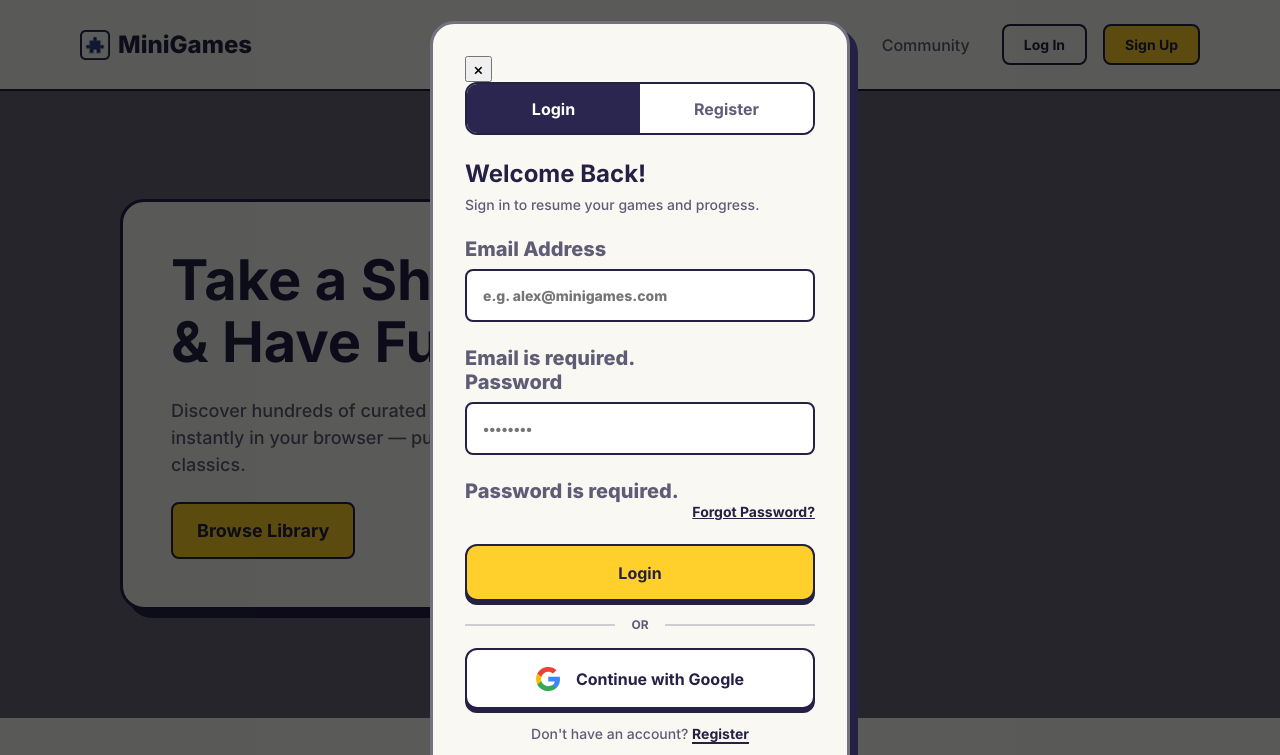
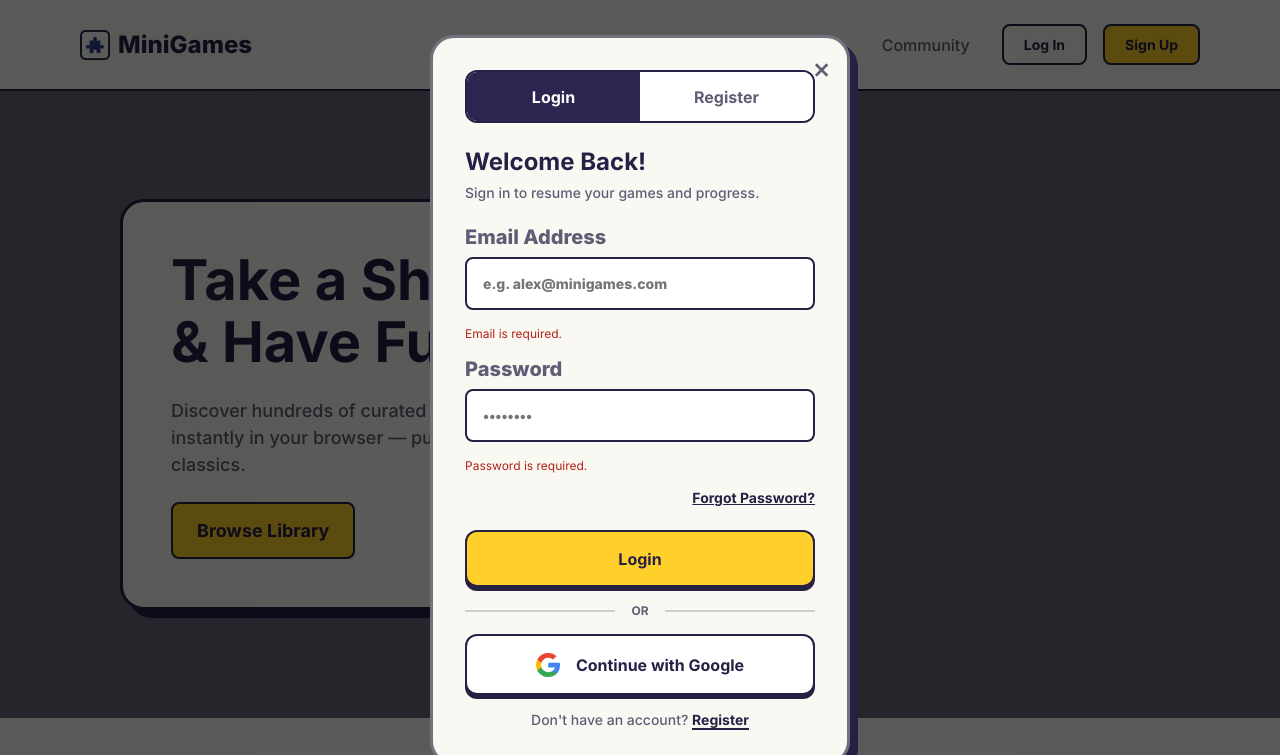
Before and after one commit to Viktoria12007/minigames, a website built with Vite: page index.html in a window 1280 px wide. Both pictures are taken after a click on the button "Log In". Shown: the top 755 px of the page. Built offline with nearby package versions, Linux system fonts and the light colour scheme; some packages are replaced by stand-ins of ours; no server answers; files whose address does not match are found by name.

Commit message:
feat: add styles for error state

```diff
--- a/src/components/auth/auth.scss
+++ b/src/components/auth/auth.scss
@@ -18,6 +18,9 @@
 }
 
 .auth {
+  .modal.is-pending &__content {
+    pointer-events: none;
+  }
   &__dialog {
     width: min(420px, 100%);
     max-height: calc(100vh - 32px);
@@ -29,6 +32,18 @@
     background-color: $bg;
     box-shadow: $level-3;
     animation: dialog-in 0.3 ease;
+  }
+  &__close {
+    position: absolute;
+    top: $size-2;
+    right: $size-2;
+    padding: 0;
+    border: 0;
+    background: transparent;
+    color: $on-bg;
+    cursor: pointer;
+    font-size: 28px;
+    line-height: 1;
   }
   &__tabs {
     display: grid;
@@ -74,10 +89,17 @@
     border-radius: $corner-small;
     color: $on-bg;
     font-size: $body-small;
-    margin-bottom: $body-medium;
+    margin-bottom: $size-1;
     &:focus {
       outline: 3px solid #998dff;
     }
+  }
+  &__error {
+    min-height: 1.2em;
+    color: #b42318;
+    font-size: $label-medium;
+    font-weight: $regular;
+    margin-bottom: $body-medium;
   }
   &__forgot {
     display: block;
```
